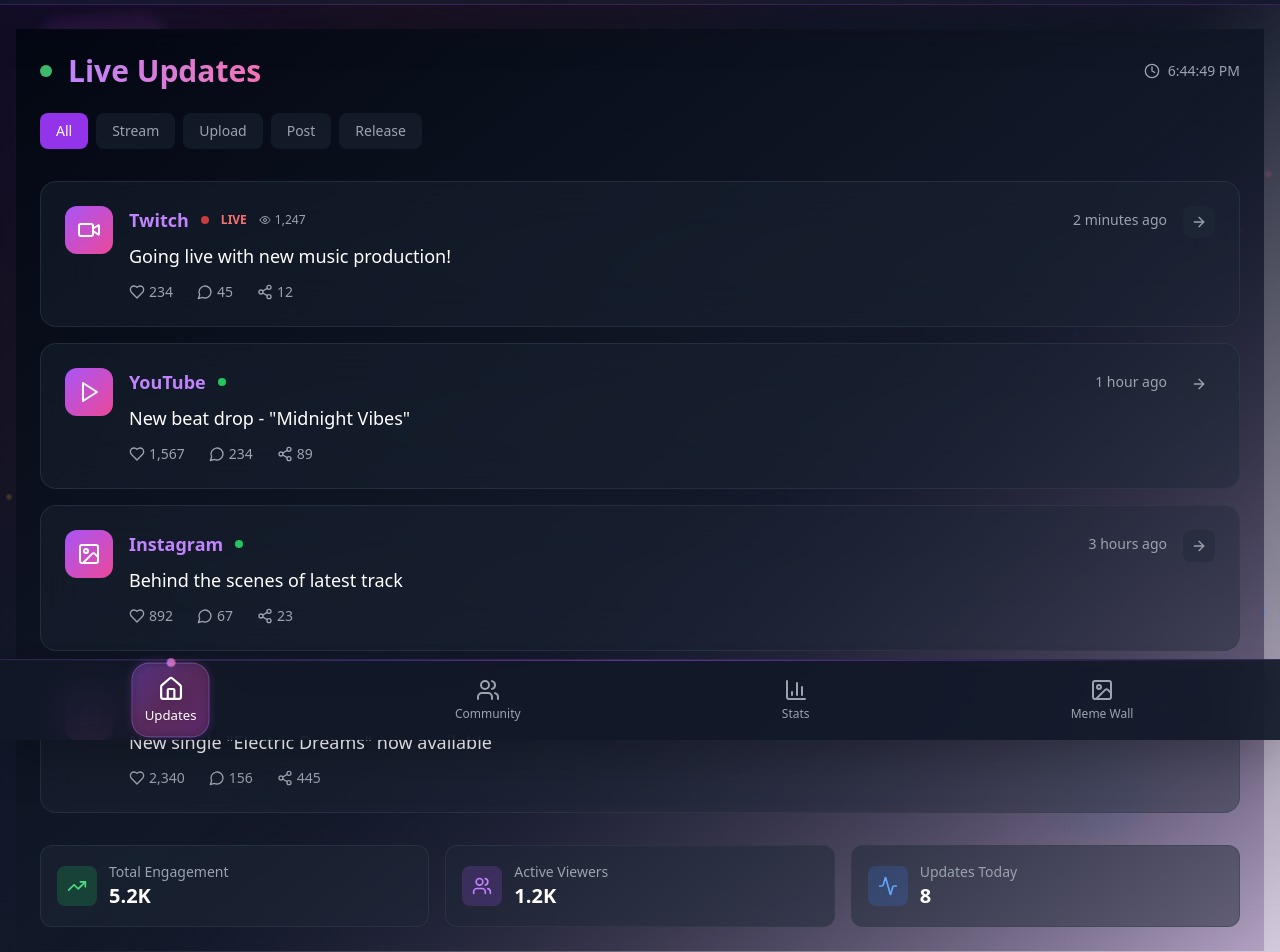
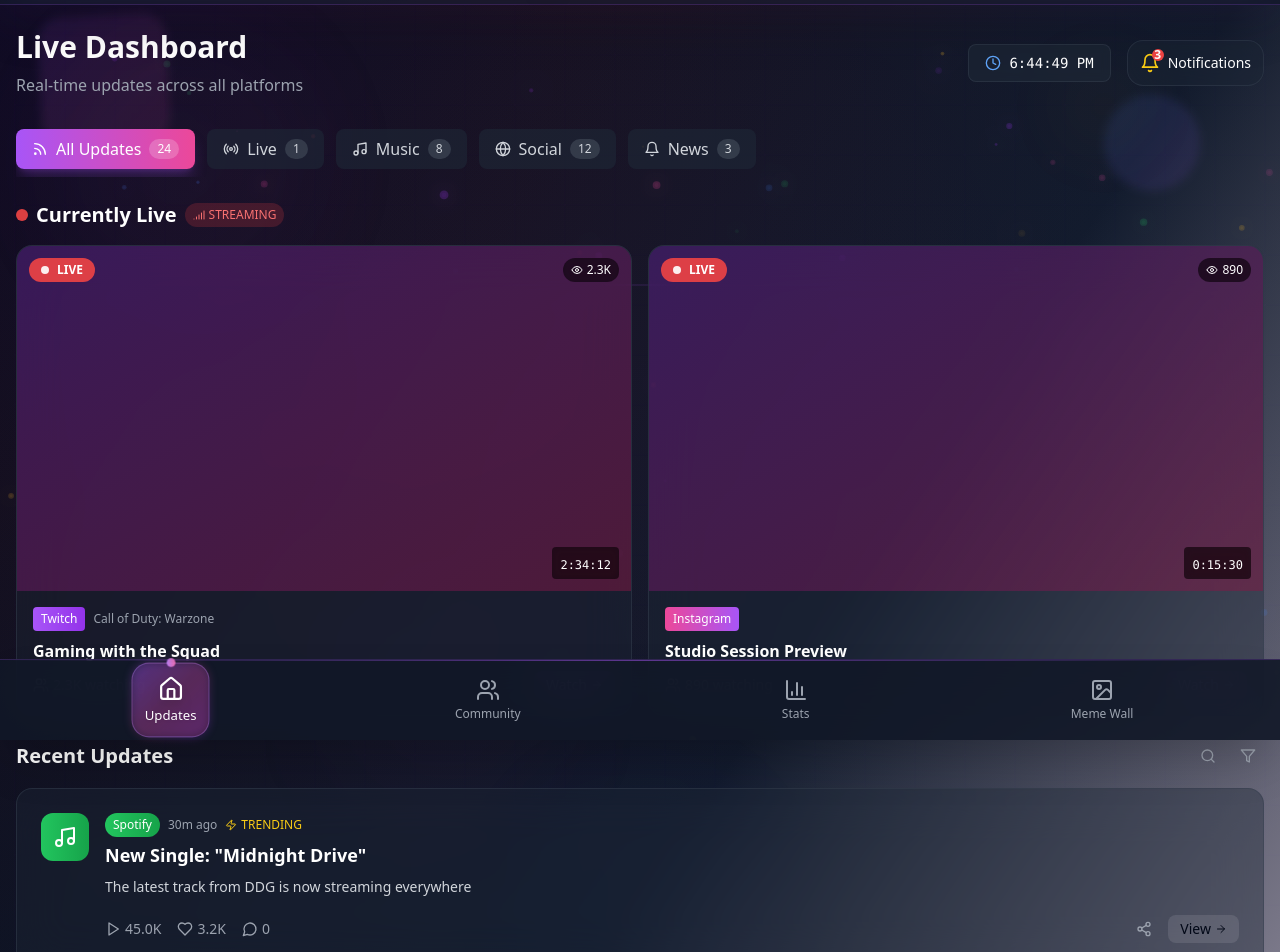
Before and after one commit to chriscod3/neon-fan-hub, a React (Vite) app: page / in a window 1280 px wide. Shown: the part 60-1012 px from the top of the page. Built offline with nearby package versions, Linux system fonts and the light colour scheme.

Commit message:
Reverted to commit 5295f81a8959ae8eeb7b7f150e3b7c4298caee1e

```diff
--- a/src/components/UpdatesTab.tsx
+++ b/src/components/UpdatesTab.tsx
@@ -1,216 +1,381 @@
 
-import { Play, Radio, Eye, TrendingUp, Heart, Sparkles, Calendar, Clock, Star, Users, MessageCircle, Share2, Zap, Music, Video, Image, Mic, Globe, Bell, Activity, ArrowRight, ChevronDown, Dot, Plus, Filter, Search, Rss, Wifi, Signal, Terminal, Database, Cpu, HardDrive, NetworkIcon as Network, MonitorSpeaker, Radar, Waves, BarChart3, LineChart, PieChart, AlertTriangle, CheckCircle, XCircle, Loader, Gauge } from 'lucide-react';
+import { Play, Radio, Eye, TrendingUp, Heart, Sparkles, Calendar, Clock, Star, Users, MessageCircle, Share2, Zap, Music, Video, Image, Mic, Globe, Bell, Activity, ArrowRight, ChevronDown, Dot, Plus, Filter, Search, Rss, Wifi, Signal } from 'lucide-react';
 import { useState, useEffect } from 'react';
 import { EnhancedCard } from '@/components/EnhancedCard';
 
 export function UpdatesTab() {
   const [currentTime, setCurrentTime] = useState(new Date());
-  const [activeTab, setActiveTab] = useState('all');
+  const [liveViewers, setLiveViewers] = useState(2300);
+  const [selectedCategory, setSelectedCategory] = useState('all');
+  const [notifications, setNotifications] = useState(3);
 
   useEffect(() => {
-    const timer = setInterval(() => {
-      setCurrentTime(new Date());
-    }, 1000);
+    const timer = setInterval(() => setCurrentTime(new Date()), 1000);
     return () => clearInterval(timer);
   }, []);
 
-  const updates = [
+  useEffect(() => {
+    const interval = setInterval(() => {
+      setLiveViewers(prev => prev + Math.floor(Math.random() * 10 - 5));
+    }, 3000);
+    return () => clearInterval(interval);
+  }, []);
+
+  const categories = [
+    { id: 'all', name: 'All Updates', icon: Rss, count: 24 },
+    { id: 'live', name: 'Live', icon: Radio, count: 1 },
+    { id: 'music', name: 'Music', icon: Music, count: 8 },
+    { id: 'social', name: 'Social', icon: Globe, count: 12 },
+    { id: 'announcements', name: 'News', icon: Bell, count: 3 }
+  ];
+
+  const liveStreams = [
     {
       id: 1,
-      type: 'stream',
       platform: 'Twitch',
-      title: 'Going live with new music production!',
-      time: '2 minutes ago',
-      engagement: { likes: 234, comments: 45, shares: 12 },
-      status: 'live',
-      viewers: 1247
+      title: 'Gaming with the Squad',
+      game: 'Call of Duty: Warzone',
+      viewers: liveViewers,
+      duration: '2:34:12',
+      thumbnail: 'gaming-stream',
+      status: 'live'
     },
     {
       id: 2,
-      type: 'upload',
+      platform: 'Instagram',
+      title: 'Studio Session Preview',
+      viewers: 890,
+      duration: '0:15:30',
+      thumbnail: 'studio-session',
+      status: 'live'
+    }
+  ];
+
+  const recentUpdates = [
+    {
+      id: 1,
+      type: 'music-release',
+      platform: 'Spotify',
+      title: 'New Single: "Midnight Drive"',
+      description: 'The latest track from DDG is now streaming everywhere',
+      timestamp: new Date(Date.now() - 1000 * 60 * 30),
+      engagement: { plays: 45000, likes: 3200, shares: 890 },
+      priority: 'high',
+      media: 'audio'
+    },
+    {
+      id: 2,
+      type: 'collaboration',
       platform: 'YouTube',
-      title: 'New beat drop - "Midnight Vibes"',
-      time: '1 hour ago',
-      engagement: { likes: 1567, comments: 234, shares: 89 },
-      status: 'published'
+      title: 'Collab Video with KSI',
+      description: 'Epic collaboration just dropped! Check out this crazy challenge video',
+      timestamp: new Date(Date.now() - 1000 * 60 * 60 * 2),
+      engagement: { views: 234000, likes: 18500, comments: 4200 },
+      priority: 'high',
+      media: 'video'
     },
     {
       id: 3,
-      type: 'post',
-      platform: 'Instagram',
-      title: 'Behind the scenes of latest track',
-      time: '3 hours ago',
-      engagement: { likes: 892, comments: 67, shares: 23 },
-      status: 'published'
+      type: 'announcement',
+      platform: 'Twitter',
+      title: 'Tour Dates Revealed!',
+      description: 'The wait is over! Tour dates for 2024 are finally here. Tickets go live Friday!',
+      timestamp: new Date(Date.now() - 1000 * 60 * 60 * 6),
+      engagement: { retweets: 12000, likes: 45000, replies: 8900 },
+      priority: 'high',
+      media: 'text'
     },
     {
       id: 4,
-      type: 'release',
-      platform: 'Spotify',
-      title: 'New single "Electric Dreams" now available',
-      time: '6 hours ago',
-      engagement: { likes: 2340, comments: 156, shares: 445 },
-      status: 'published'
+      type: 'social',
+      platform: 'Instagram',
+      title: 'Behind the Scenes',
+      description: 'Exclusive look at the music video shoot 📸',
+      timestamp: new Date(Date.now() - 1000 * 60 * 60 * 12),
+      engagement: { likes: 89000, comments: 2300, shares: 1200 },
+      priority: 'medium',
+      media: 'photo'
     }
   ];
 
-  const platformIcons = {
-    Twitch: Video,
-    YouTube: Play,
-    Instagram: Image,
-    Spotify: Music,
-    Twitter: MessageCircle,
-    TikTok: Zap
+  const formatNumber = (num: number) => {
+    if (num >= 1000000) return `${(num / 1000000).toFixed(1)}M`;
+    if (num >= 1000) return `${(num / 1000).toFixed(1)}K`;
+    return num.toString();
   };
 
-  const statusColors = {
-    live: 'bg-red-500 animate-pulse',
-    published: 'bg-green-500',
-    scheduled: 'bg-yellow-500'
+  const formatTimeAgo = (date: Date) => {
+    const now = new Date();
+    const diff = now.getTime() - date.getTime();
+    const minutes = Math.floor(diff / 60000);
+    const hours = Math.floor(minutes / 60);
+
+    if (hours > 0) return `${hours}h ago`;
+    return `${minutes}m ago`;
   };
 
-  const filteredUpdates = activeTab === 'all' ? updates : updates.filter(update => update.type === activeTab);
+  const getPlatformColor = (platform: string) => {
+    const colors = {
+      'Twitch': 'from-purple-500 to-purple-600',
+      'YouTube': 'from-red-500 to-red-600',
+      'Instagram': 'from-pink-500 to-purple-500',
+      'Spotify': 'from-green-500 to-green-600',
+      'Twitter': 'from-blue-500 to-blue-600'
+    };
+    return colors[platform] || 'from-gray-500 to-gray-600';
+  };
 
   return (
-    <div className="min-h-screen bg-gradient-to-br from-gray-950 via-gray-900 to-purple-950/20 text-white p-6">
-      {/* Header */}
-      <div className="mb-8">
-        <div className="flex items-center justify-between mb-6">
-          <div className="flex items-center space-x-4">
-            <div className="w-3 h-3 bg-green-400 rounded-full animate-pulse"></div>
-            <h1 className="text-3xl font-bold bg-gradient-to-r from-purple-400 to-pink-400 bg-clip-text text-transparent">
-              Live Updates
-            </h1>
+    <div className="space-y-6 pb-24">
+      {/* Dashboard Header */}
+      <div className="flex items-center justify-between mb-8">
+        <div>
+          <h1 className="text-3xl font-bold text-white mb-2">Live Dashboard</h1>
+          <p className="text-gray-400">Real-time updates across all platforms</p>
+        </div>
+
+        <div className="flex items-center space-x-4">
+          <div className="flex items-center space-x-2 bg-gray-800/60 backdrop-blur-sm px-4 py-2 rounded-lg border border-gray-700/50">
+            <Clock className="w-4 h-4 text-blue-400" />
+            <span className="text-white font-mono text-sm">
+              {currentTime.toLocaleTimeString()}
+            </span>
           </div>
-          <div className="flex items-center space-x-2 text-sm text-gray-400">
-            <Clock className="w-4 h-4" />
-            <span>{currentTime.toLocaleTimeString()}</span>
+
+          <EnhancedCard className="p-3">
+            <div className="flex items-center space-x-2">
+              <div className="relative">
+                <Bell className="w-5 h-5 text-yellow-400" />
+                {notifications > 0 && (
+                  <div className="absolute -top-1 -right-1 w-3 h-3 bg-red-500 rounded-full flex items-center justify-center">
+                    <span className="text-xs text-white font-bold">{notifications}</span>
+                  </div>
+                )}
+              </div>
+              <span className="text-white text-sm">Notifications</span>
+            </div>
+          </EnhancedCard>
+        </div>
+      </div>
+
+      {/* Category Filters */}
+      <div className="flex space-x-3 overflow-x-auto scrollbar-hide pb-2">
+        {categories.map((category) => {
+          const Icon = category.icon;
+          const isActive = selectedCategory === category.id;
+
+          return (
+            <button
+              key={category.id}
+              onClick={() => setSelectedCategory(category.id)}
+              className={`flex items-center space-x-2 px-4 py-2 rounded-lg transition-all duration-300 whitespace-nowrap ${
+                isActive
+                  ? 'bg-gradient-to-r from-purple-500 to-pink-500 text-white shadow-lg shadow-purple-500/25'
+                  : 'bg-gray-800/60 text-gray-300 hover:bg-gray-700/60 hover:text-white'
+              }`}
+            >
+              <Icon className="w-4 h-4" />
+              <span className="font-medium">{category.name}</span>
+              <span className={`px-2 py-0.5 rounded-full text-xs ${
+                isActive ? 'bg-white/20' : 'bg-gray-600/50'
+              }`}>
+                {category.count}
+              </span>
+            </button>
+          );
+        })}
+      </div>
+
+      {/* Live Streams Section */}
+      <div className="space-y-4">
+        <div className="flex items-center space-x-2">
+          <div className="w-3 h-3 bg-red-500 rounded-full animate-pulse"></div>
+          <h2 className="text-xl font-bold text-white">Currently Live</h2>
+          <div className="flex items-center space-x-1 bg-red-500/20 px-2 py-1 rounded-full">
+            <Signal className="w-3 h-3 text-red-400" />
+            <span className="text-xs text-red-400 font-medium">STREAMING</span>
           </div>
         </div>
 
-        {/* Filter Tabs */}
-        <div className="flex space-x-2 mb-6">
-          {['all', 'stream', 'upload', 'post', 'release'].map((tab) => (
-            <button
-              key={tab}
-              onClick={() => setActiveTab(tab)}
-              className={`px-4 py-2 rounded-lg text-sm font-medium transition-all ${
-                activeTab === tab
-                  ? 'bg-purple-600 text-white'
-                  : 'bg-gray-800/50 text-gray-400 hover:bg-gray-700/50'
-              }`}
-            >
-              {tab.charAt(0).toUpperCase() + tab.slice(1)}
-            </button>
+        <div className="grid grid-cols-1 md:grid-cols-2 gap-4">
+          {liveStreams.map((stream) => (
+            <EnhancedCard key={stream.id} className="p-0 overflow-hidden group">
+              <div className="relative aspect-video bg-gradient-to-br from-purple-900/50 to-pink-900/50">
+                {/* Live indicator */}
+                <div className="absolute top-3 left-3 flex items-center space-x-2 bg-red-500/90 backdrop-blur-sm px-3 py-1 rounded-full z-10">
+                  <div className="w-2 h-2 bg-white rounded-full animate-pulse"></div>
+                  <span className="text-white text-xs font-bold">LIVE</span>
+                </div>
+
+                {/* Viewer count */}
+                <div className="absolute top-3 right-3 flex items-center space-x-1 bg-black/60 backdrop-blur-sm px-2 py-1 rounded-full">
+                  <Eye className="w-3 h-3 text-white" />
+                  <span className="text-white text-xs font-medium">{formatNumber(stream.viewers)}</span>
+                </div>
+
+                {/* Duration */}
+                <div className="absolute bottom-3 right-3 bg-black/60 backdrop-blur-sm px-2 py-1 rounded">
+                  <span className="text-white text-xs font-mono">{stream.duration}</span>
+                </div>
+
+                {/* Play button overlay */}
+                <div className="absolute inset-0 flex items-center justify-center bg-black/20 opacity-0 group-hover:opacity-100 transition-opacity duration-300">
+                  <div className="w-16 h-16 bg-white/20 backdrop-blur-sm rounded-full flex items-center justify-center">
+                    <Play className="w-8 h-8 text-white" />
+                  </div>
+                </div>
+              </div>
+
+              <div className="p-4">
+                <div className="flex items-center space-x-2 mb-2">
+                  <div className={`px-2 py-1 rounded text-xs font-medium text-white bg-gradient-to-r ${getPlatformColor(stream.platform)}`}>
+                    {stream.platform}
+                  </div>
+                  {stream.game && (
+                    <span className="text-gray-400 text-xs">{stream.game}</span>
+                  )}
+                </div>
+
+                <h3 className="text-white font-semibold mb-2 group-hover:text-purple-200 transition-colors">
+                  {stream.title}
+                </h3>
+
+                <div className="flex items-center justify-between">
+                  <div className="flex items-center space-x-3 text-sm text-gray-400">
+                    <div className="flex items-center space-x-1">
+                      <Users className="w-4 h-4" />
+                      <span>{formatNumber(stream.viewers)} watching</span>
+                    </div>
+                  </div>
+
+                  <button className="flex items-center space-x-1 bg-purple-500/20 hover:bg-purple-500/30 px-3 py-1 rounded-lg transition-colors text-sm text-purple-300">
+                    <span>Watch</span>
+                    <ArrowRight className="w-3 h-3" />
+                  </button>
+                </div>
+              </div>
+            </EnhancedCard>
           ))}
         </div>
       </div>
 
-      {/* Updates Feed */}
+      {/* Recent Updates Feed */}
       <div className="space-y-4">
-        {filteredUpdates.map((update, index) => {
-          const PlatformIcon = platformIcons[update.platform as keyof typeof platformIcons];
+        <div className="flex items-center justify-between">
+          <h2 className="text-xl font-bold text-white">Recent Updates</h2>
+          <div className="flex items-center space-x-2">
+            <button className="p-2 hover:bg-white/10 rounded-lg transition-colors">
+              <Search className="w-4 h-4 text-gray-400 hover:text-white" />
+            </button>
+            <button className="p-2 hover:bg-white/10 rounded-lg transition-colors">
+              <Filter className="w-4 h-4 text-gray-400 hover:text-white" />
+            </button>
+          </div>
+        </div>
 
-          return (
-            <EnhancedCard key={update.id} className="p-6 hover:scale-[1.01] transition-all">
+        <div className="space-y-4">
+          {recentUpdates.map((update) => (
+            <EnhancedCard key={update.id} className="p-6 hover:scale-[1.01] transition-all duration-300">
               <div className="flex items-start space-x-4">
-                {/* Platform Icon */}
-                <div className="flex-shrink-0">
-                  <div className="w-12 h-12 bg-gradient-to-br from-purple-500 to-pink-500 rounded-xl flex items-center justify-center">
-                    <PlatformIcon className="w-6 h-6 text-white" />
-                  </div>
+                <div className={`w-12 h-12 rounded-xl bg-gradient-to-r ${getPlatformColor(update.platform)} flex items-center justify-center flex-shrink-0`}>
+                  {update.media === 'audio' && <Music className="w-6 h-6 text-white" />}
+                  {update.media === 'video' && <Video className="w-6 h-6 text-white" />}
+                  {update.media === 'photo' && <Image className="w-6 h-6 text-white" />}
+                  {update.media === 'text' && <MessageCircle className="w-6 h-6 text-white" />}
                 </div>
 
-                {/* Content */}
                 <div className="flex-1 min-w-0">
-                  <div className="flex items-center justify-between mb-2">
-                    <div className="flex items-center space-x-3">
-                      <span className="text-lg font-semibold text-purple-400">{update.platform}</span>
-                      <div className={`w-2 h-2 rounded-full ${statusColors[update.status as keyof typeof statusColors]}`}></div>
-                      {update.status === 'live' && (
-                        <span className="text-xs text-red-400 font-bold">LIVE</span>
-                      )}
-                      {update.viewers && (
-                        <span className="text-xs text-gray-400 flex items-center space-x-1">
-                          <Eye className="w-3 h-3" />
-                          <span>{update.viewers.toLocaleString()}</span>
-                        </span>
-                      )}
-                    </div>
-                    <span className="text-sm text-gray-400">{update.time}</span>
+                  <div className="flex items-center space-x-2 mb-1">
+                    <span className={`text-xs px-2 py-1 rounded-full bg-gradient-to-r ${getPlatformColor(update.platform)} text-white font-medium`}>
+                      {update.platform}
+                    </span>
+                    <span className="text-gray-400 text-xs">{formatTimeAgo(update.timestamp)}</span>
+                    {update.priority === 'high' && (
+                      <div className="flex items-center space-x-1">
+                        <Zap className="w-3 h-3 text-yellow-400" />
+                        <span className="text-xs text-yellow-400 font-medium">TRENDING</span>
+                      </div>
+                    )}
                   </div>
 
-                  <h3 className="text-lg font-medium text-white mb-3 line-clamp-2">
+                  <h3 className="text-white font-semibold text-lg mb-2 hover:text-purple-200 transition-colors cursor-pointer">
                     {update.title}
                   </h3>
 
-                  {/* Engagement Stats */}
-                  <div className="flex items-center space-x-6 text-sm text-gray-400">
-                    <div className="flex items-center space-x-1">
-                      <Heart className="w-4 h-4" />
-                      <span>{update.engagement.likes.toLocaleString()}</span>
+                  <p className="text-gray-300 text-sm mb-4 line-clamp-2">
+                    {update.description}
+                  </p>
+
+                  <div className="flex items-center justify-between">
+                    <div className="flex items-center space-x-4 text-sm text-gray-400">
+                      {update.engagement.views && (
+                        <div className="flex items-center space-x-1 hover:text-white transition-colors cursor-pointer">
+                          <Eye className="w-4 h-4" />
+                          <span>{formatNumber(update.engagement.views)}</span>
+                        </div>
+                      )}
+                      {update.engagement.plays && (
+                        <div className="flex items-center space-x-1 hover:text-white transition-colors cursor-pointer">
+                          <Play className="w-4 h-4" />
+                          <span>{formatNumber(update.engagement.plays)}</span>
+                        </div>
+                      )}
+                      <div className="flex items-center space-x-1 hover:text-red-400 transition-colors cursor-pointer">
+                        <Heart className="w-4 h-4" />
+                        <span>{formatNumber(update.engagement.likes)}</span>
+                      </div>
+                      <div className="flex items-center space-x-1 hover:text-blue-400 transition-colors cursor-pointer">
+                        <MessageCircle className="w-4 h-4" />
+                        <span>{formatNumber(update.engagement.comments || update.engagement.replies || 0)}</span>
+                      </div>
                     </div>
-                    <div className="flex items-center space-x-1">
-                      <MessageCircle className="w-4 h-4" />
-                      <span>{update.engagement.comments}</span>
-                    </div>
-                    <div className="flex items-center space-x-1">
-                      <Share2 className="w-4 h-4" />
-                      <span>{update.engagement.shares}</span>
+
+                    <div className="flex items-center space-x-2">
+                      <button className="p-2 hover:bg-white/10 rounded-lg transition-colors">
+                        <Share2 className="w-4 h-4 text-gray-400 hover:text-white" />
+                      </button>
+                      <button className="flex items-center space-x-1 bg-white/10 hover:bg-white/20 px-3 py-1 rounded-lg transition-colors text-sm">
+                        <span>View</span>
+                        <ArrowRight className="w-3 h-3" />
+                      </button>
                     </div>
                   </div>
                 </div>
-
-                {/* Action Button */}
-                <div className="flex-shrink-0">
-                  <button className="w-8 h-8 bg-gray-800/50 hover:bg-gray-700/50 rounded-lg flex items-center justify-center transition-colors">
-                    <ArrowRight className="w-4 h-4 text-gray-400" />
-                  </button>
-                </div>
               </div>
             </EnhancedCard>
-          );
-        })}
+          ))}
+        </div>
       </div>
 
-      {/* Quick Stats */}
-      <div className="mt-8 grid grid-cols-1 md:grid-cols-3 gap-4">
-        <div className="bg-gray-800/50 rounded-xl p-4 backdrop-blur-sm border border-gray-700/50">
-          <div className="flex items-center space-x-3">
-            <div className="w-10 h-10 bg-green-500/20 rounded-lg flex items-center justify-center">
-              <TrendingUp className="w-5 h-5 text-green-400" />
-            </div>
-            <div>
-              <p className="text-sm text-gray-400">Total Engagement</p>
-              <p className="text-xl font-bold text-white">5.2K</p>
-            </div>
+      {/* Activity Summary */}
+      <EnhancedCard className="p-6 bg-gradient-to-r from-gray-800/80 to-gray-900/80">
+        <div className="flex items-center justify-between mb-4">
+          <h3 className="text-lg font-semibold text-white">Today's Activity</h3>
+          <div className="flex items-center space-x-2 text-green-400">
+            <Activity className="w-4 h-4" />
+            <span className="text-sm font-medium">All Systems Active</span>
           </div>
         </div>
 
-        <div className="bg-gray-800/50 rounded-xl p-4 backdrop-blur-sm border border-gray-700/50">
-          <div className="flex items-center space-x-3">
-            <div className="w-10 h-10 bg-purple-500/20 rounded-lg flex items-center justify-center">
-              <Users className="w-5 h-5 text-purple-400" />
-            </div>
-            <div>
-              <p className="text-sm text-gray-400">Active Viewers</p>
-              <p className="text-xl font-bold text-white">1.2K</p>
-            </div>
+        <div className="grid grid-cols-2 md:grid-cols-4 gap-4">
+          <div className="text-center">
+            <div className="text-2xl font-bold text-purple-400">24</div>
+            <div className="text-xs text-gray-400">Total Updates</div>
+          </div>
+          <div className="text-center">
+            <div className="text-2xl font-bold text-pink-400">1.2M</div>
+            <div className="text-xs text-gray-400">Total Reach</div>
+          </div>
+          <div className="text-center">
+            <div className="text-2xl font-bold text-blue-400">8</div>
+            <div className="text-xs text-gray-400">Platforms</div>
+          </div>
+          <div className="text-center">
+            <div className="text-2xl font-bold text-green-400">95%</div>
+            <div className="text-xs text-gray-400">Engagement Rate</div>
           </div>
         </div>
-
-        <div className="bg-gray-800/50 rounded-xl p-4 backdrop-blur-sm border border-gray-700/50">
-          <div className="flex items-center space-x-3">
-            <div className="w-10 h-10 bg-blue-500/20 rounded-lg flex items-center justify-center">
-              <Activity className="w-5 h-5 text-blue-400" />
-            </div>
-            <div>
-              <p className="text-sm text-gray-400">Updates Today</p>
-              <p className="text-xl font-bold text-white">8</p>
-            </div>
-          </div>
-        </div>
-      </div>
+      </EnhancedCard>
     </div>
   );
 }
```
